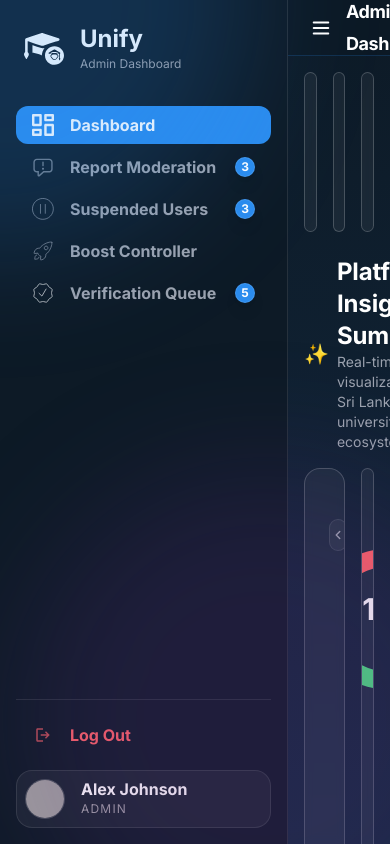
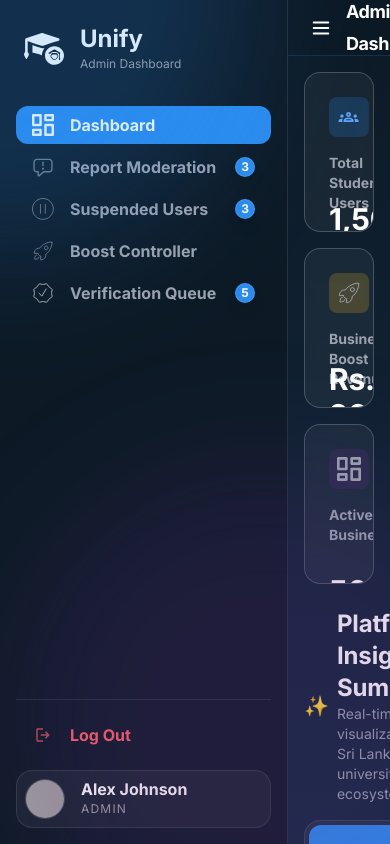
Before and after one commit to Shehan-Dinusha/Unify, a React (Vite) app in the folder frontend/: page / in a window 390 px wide. Built offline with nearby package versions, Linux system fonts and the light colour scheme; grey boxes are pictures that could not be loaded.

Commit message:
Updated to Mobile Responsive Display

```diff
--- a/frontend/src/pages/AdminDashboard.jsx
+++ b/frontend/src/pages/AdminDashboard.jsx
@@ -171,7 +171,7 @@
         <div>
             <div className="flex gap-sm items-stretch">
                 {/* Y-axis */}
-                <div className="flex flex-col justify-between text-body-extra-small text-text-secondary text-right shrink-0 pb-6" style={{ height: H }}>
+                <div className="flex flex-col justify-between text-body-extra-small text-text-secondary text-right shrink-0 pb-6" style={{ minHeight: 180 }}>
                     {yLabels.map((l) => (
                         <span key={l}>{l}</span>
                     ))}
@@ -179,7 +179,7 @@
 
                 {/* Chart + X-axis */}
                 <div className="flex-1 min-w-0">
-                    <svg viewBox={`0 0 ${W} ${H}`} preserveAspectRatio="xMidYMid meet" className="w-full" style={{ height: H }}>
+                    <svg viewBox={`0 0 ${W} ${H}`} preserveAspectRatio="xMidYMid meet" className="w-full" style={{ aspectRatio: `${W}/${H}` }}>
                         <defs>
                             {/* Normal bar gradient — cool blue */}
                             <linearGradient id="barGrad" x1="0" y1="1" x2="0" y2="0">
@@ -255,7 +255,7 @@
             </div>
 
             {/* Summary stats row */}
-            <div className="flex items-center gap-lg mt-md pt-md border-t border-white/5">
+            <div className="flex flex-wrap items-center gap-x-lg gap-y-sm mt-md pt-md border-t border-white/5">
                 <div className="flex items-center gap-xs">
                     <span className="text-body-extra-small text-text-secondary">{statLabel}:</span>
                     <span className="text-body-small-bold text-text-primary">{formatStat(total)}</span>
@@ -420,7 +420,7 @@
             verificationCount={mockRequests.length}
         >
             {/* ── Top Stats Row ─────────────────────────────────── */}
-            <div className="grid grid-cols-3 gap-md mb-lg">
+            <div className="grid grid-cols-1 md:grid-cols-3 gap-md mb-lg">
                 {statsTiles.map((tile, i) => (
                     <div
                         key={i}
@@ -441,7 +441,7 @@
             </div>
 
             {/* ── Platform Insights Header ──────────────────────── */}
-            <div className="flex items-center justify-between mb-md">
+            <div className="flex flex-col md:flex-row items-start md:items-center justify-between gap-md mb-md">
                 <div className="flex items-center gap-sm">
                     <span className="text-xl">✨</span>
                     <div>
@@ -470,11 +470,11 @@
             </div>
 
             {/* ── Charts Row ────────────────────────────────────── */}
-            <div className="grid grid-cols-3 gap-md">
+            <div className="grid grid-cols-1 md:grid-cols-3 gap-md">
 
                 {/* ── Left: Chart Carousel (2 cols) ────── */}
                 <div
-                    className="col-span-2"
+                    className="col-span-1 md:col-span-2"
                     onMouseEnter={() => setIsHovered(true)}
                     onMouseLeave={() => setIsHovered(false)}
                 >
```
